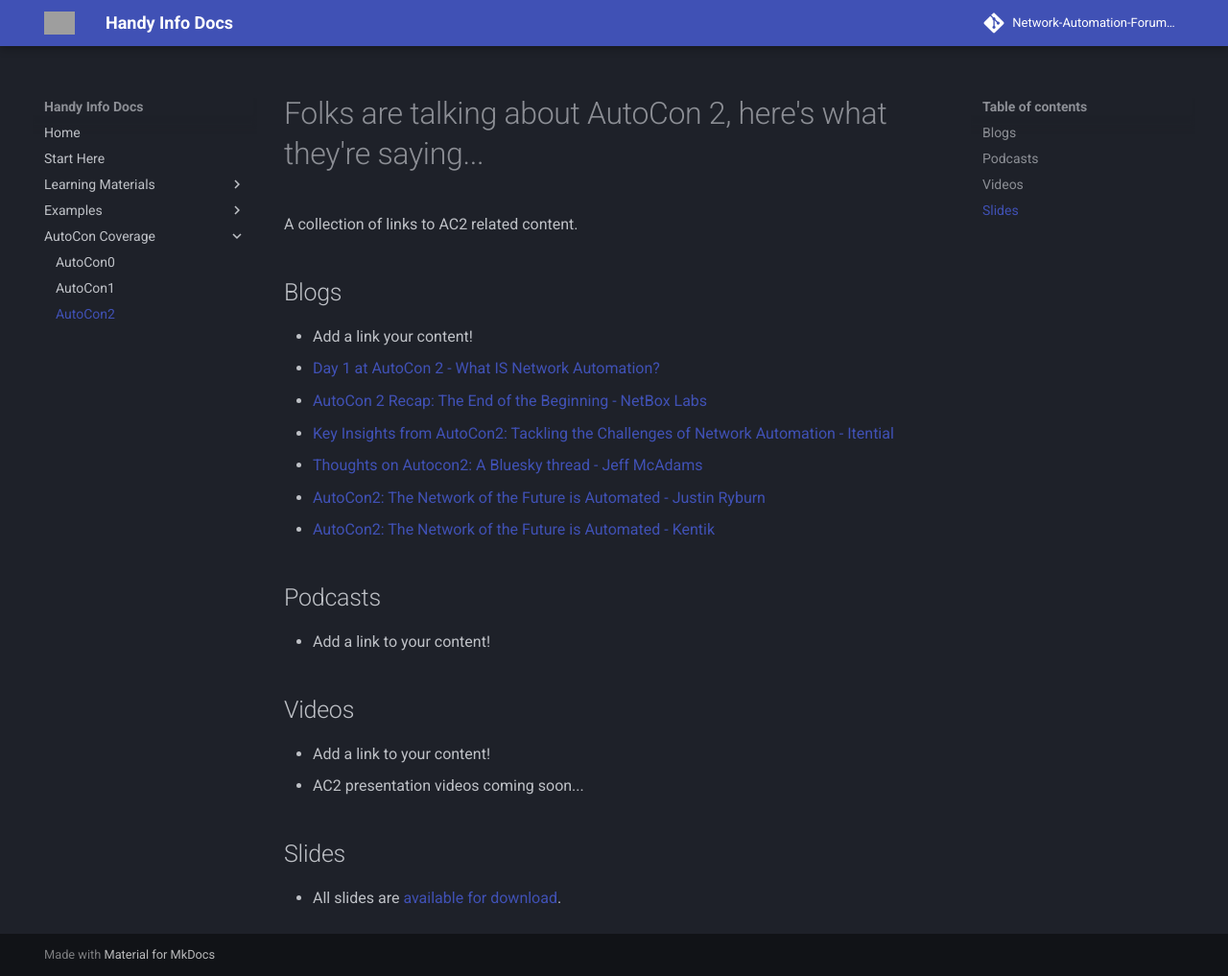
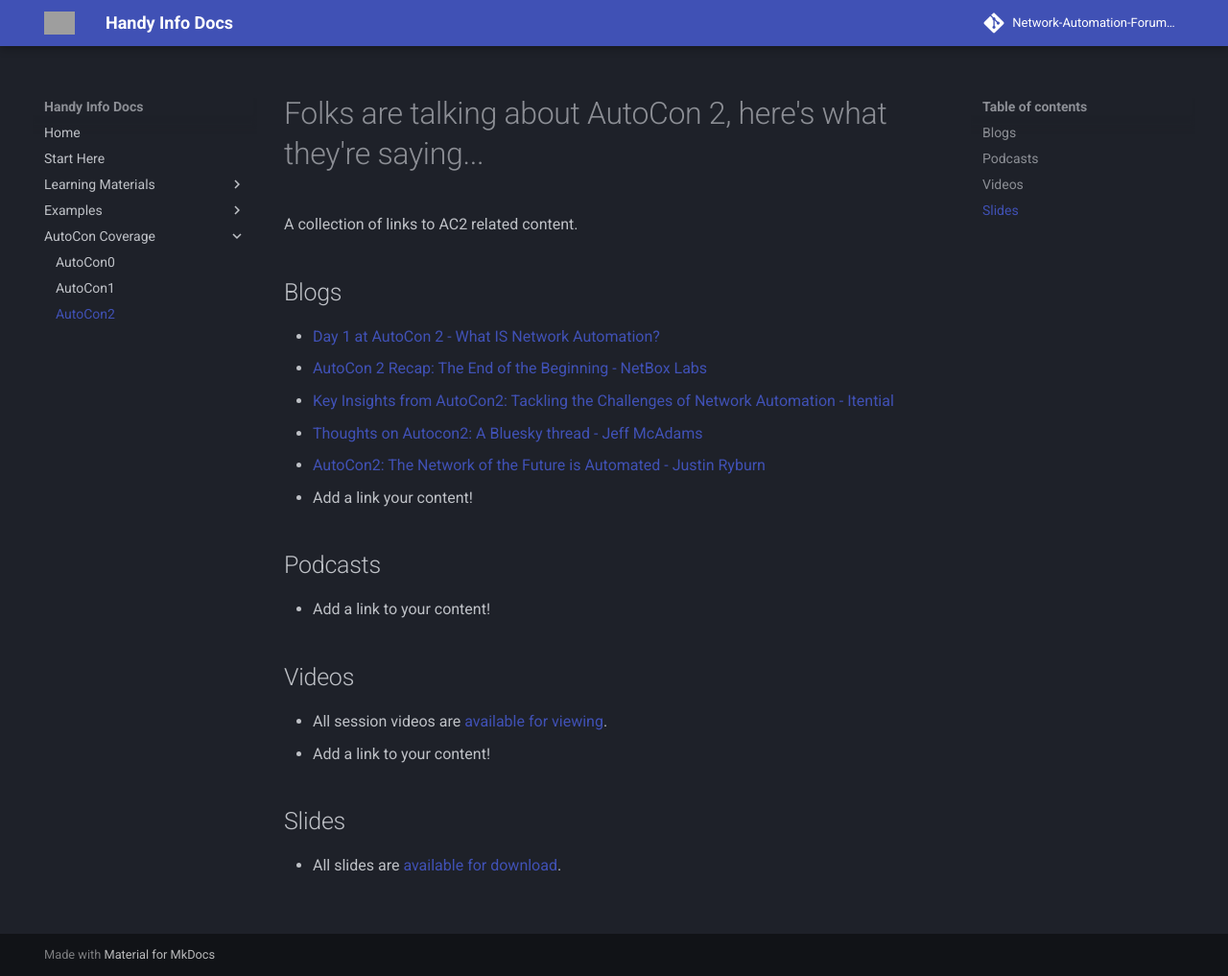
Before and after one commit to Network-Automation-Forum/handyinfo, an MkDocs documentation site: the page built from docs/autocon_coverage/autocon2.md, in a window 1280 px wide and 1017 px high. Shown: the whole window at 96% size. Built offline with MkDocs 1.6.1 and Material for MkDocs 9.7.7, drawn with Linux system fonts in a browser that asks for light colours; comment, search, counter and statistics services are not loaded; grey boxes are pictures that could not be loaded.

Commit message:
Update autocon2.md
added link to YT videos

```diff
--- a/docs/autocon_coverage/autocon2.md
+++ b/docs/autocon_coverage/autocon2.md
@@ -3,20 +3,19 @@
 A collection of links to AC2 related content.
 
 ## Blogs
-- Add a link your content!
 - [Day 1 at AutoCon 2 - What IS Network Automation?](https://gratuitous-arp.net/definition-of-network-automation/)
 - [AutoCon 2 Recap: The End of the Beginning - NetBox Labs](https://netboxlabs.com/blog/autocon2-recap/)
 - [Key Insights from AutoCon2: Tackling the Challenges of Network Automation - Itential](https://www.itential.com/blog/company/news-events/key-insights-from-autocon-2-tackling-the-challenges-of-network-automation/)
 - [Thoughts on Autocon2: A Bluesky thread - Jeff McAdams](https://bsky.app/profile/jeffmca.bsky.social/post/3lbrttisnys23)
 - [AutoCon2: The Network of the Future is Automated - Justin Ryburn](https://ryburn.org/2024/11/26/autocon2-the-network-of-the-future-is-automated/)
-- [AutoCon2: The Network of the Future is Automated - Kentik](https://www.kentik.com/blog/autocon2-the-network-of-the-future-is-automated/)
+- Add a link your content!
 
 ## Podcasts
 - Add a link to your content!
 
 ## Videos
+- All session videos are [available for viewing](https://www.youtube.com/watch?v=2R4GqV7lTcI&list=PLP6VWb4PEbErp58sd1NpyeaKu3Sk-x3KC&pp=gAQBiAQB).
 - Add a link to your content!
-- AC2 presentation videos coming soon...
 
 ## Slides
 - All slides are [available for download](https://github.com/Network-Automation-Forum/handyinfo/tree/main/docs/autocon_coverage/slides/AutoCon2).
```
